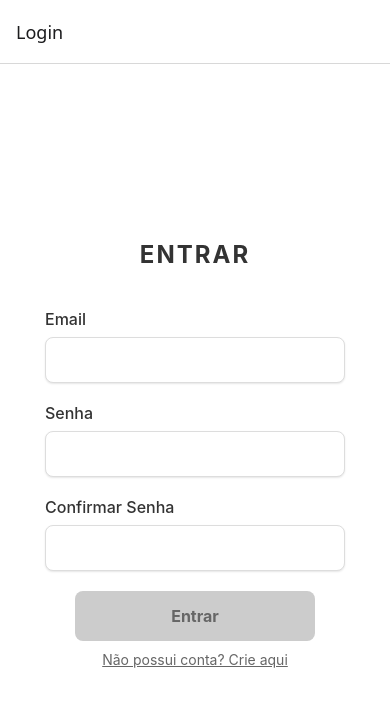
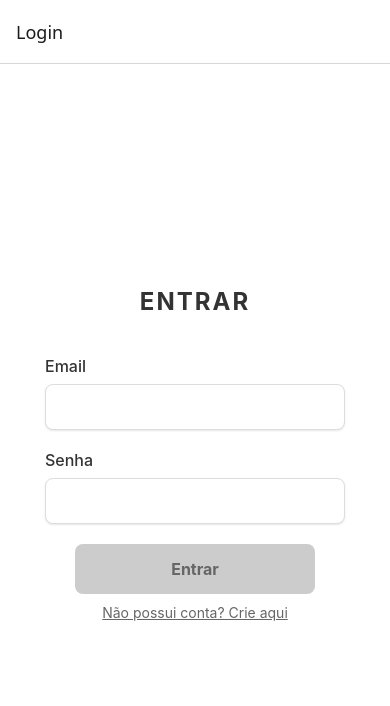
Before and after one commit to fernandesvictoria/MyEconomy_RN, a React Native app: screen /Login in a window 390 px wide. Shown: the top 706 px of the page. Built offline with nearby package versions, Linux system fonts and the light colour scheme.

Commit message:
feat: remove password confirmation from login process

```diff
--- a/src/screens/login/Login.tsx
+++ b/src/screens/login/Login.tsx
@@ -7,21 +7,11 @@ import { useAuth } from "../../hooks/useAuth";
 export default function Login({ navigation }) {
   const [email, setEmail] = useState("");
   const [senha, setSenha] = useState("");
-  const [confirmarSenha, setConfirmarSenha] = useState("");
   const { onLogin } = useAuth();
 
-  const isValidForm =
-    email.trim() !== "" &&
-    senha.trim() !== "" &&
-    confirmarSenha.trim() !== "" &&
-    senha === confirmarSenha;
+  const isValidForm = email.trim() !== "" && senha.trim() !== "";
 
   const handleSignIn = async () => {
-    if (senha !== confirmarSenha) {
-      Alert.alert("Erro", "As senhas não coincidem");
-      return;
-    }
-
     try {
       await onLogin(email, senha);
       navigation.navigate("Home");
@@ -50,21 +40,6 @@ export default function Login({ navigation }) {
           value={senha}
           onChangeText={setSenha}
         />
-
-        <Text style={styles.label}>Confirmar Senha</Text>
-        <TextInput
-          style={[
-            styles.input,
-            confirmarSenha !== "" && senha !== confirmarSenha && styles.inputError
-          ]}
-          secureTextEntry
-          value={confirmarSenha}
-          onChangeText={setConfirmarSenha}
-        />
-
-        {confirmarSenha !== "" && senha !== confirmarSenha && (
-          <Text style={styles.errorText}>As senhas não coincidem</Text>
-        )}
 
         <Button title="Entrar" onPress={handleSignIn} disabled={!isValidForm} />
 
--- a/src/utils/api.ts
+++ b/src/utils/api.ts
@@ -4,7 +4,7 @@ const api = axios.create({
   // baseURL para qd fizer requisição pelo emulador
      baseURL: "http://10.0.2.2:8080/me",
 
-    //baseURL: "http://192.168.25.13:8080/me",
+    //baseURL: "http://192.168.25.1:8080/me",
 });
 
 export default api;
```
